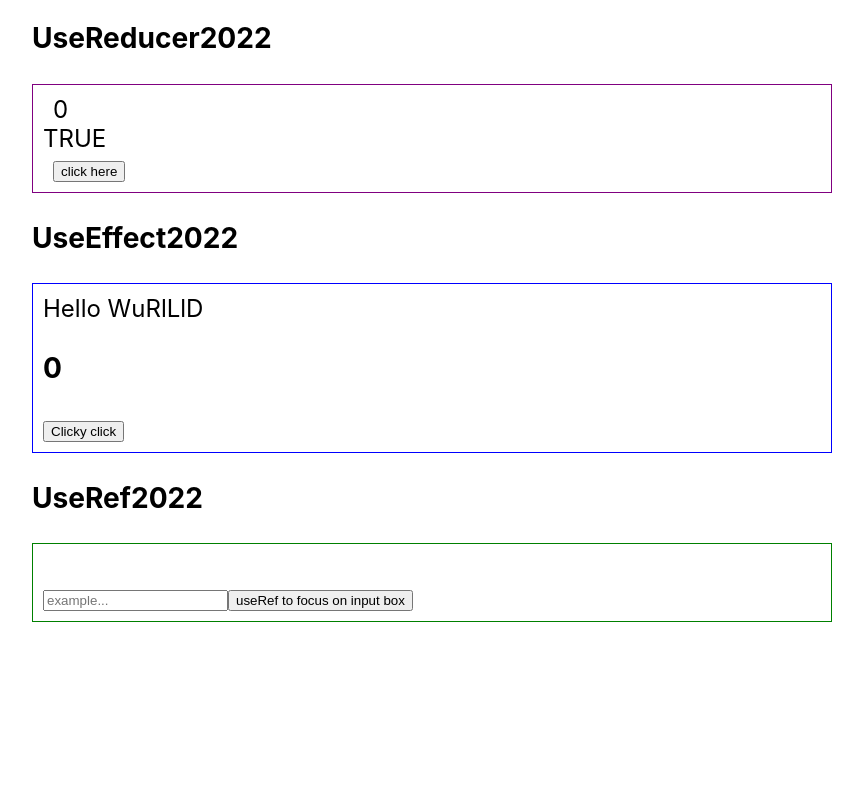
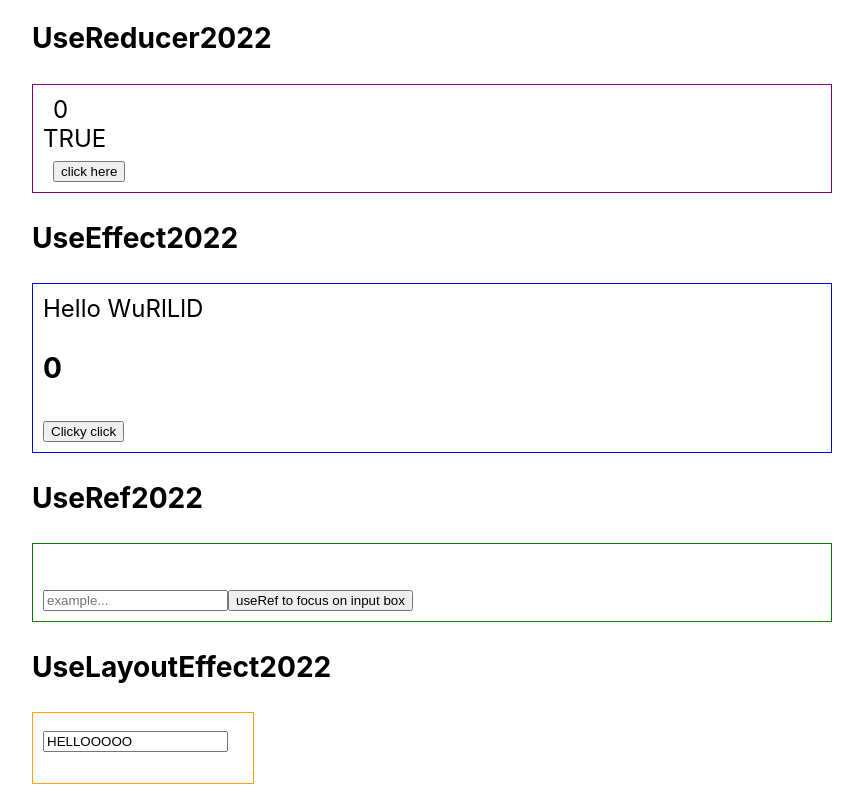
Before and after one commit to jaboulos/ts-hooks, a React (Create React App) app: page / in a window 1280 px wide. Shown: the part 328-1128 px from the top of the page, without its empty margins (208-1071 px from the left). Before the commit the page ends 966 px from the top, so only its background shows below. Built offline with nearby package versions, Linux system fonts and the light colour scheme; no server answers.

Commit message:
add useLayoutEffect2022 hook

```diff
--- a/src/App.tsx
+++ b/src/App.tsx
@@ -11,6 +11,7 @@ import { UseState2 } from './components/2022-hooks-tutorials/UseState2022';
 import { UseReducer2022 } from './components/2022-hooks-tutorials/UseReducer2022';
 import { UseEffect2022 } from './components/2022-hooks-tutorials/UseEffect2022';
 import { UseRef2022 } from './components/2022-hooks-tutorials/UseRef2022';
+import { UseLayoutEffect2022 } from './components/2022-hooks-tutorials/UseLayoutEffect2022';
 
 const App = () => {
   return (
@@ -41,6 +42,8 @@ const App = () => {
       <UseEffect2022 />
       <h3>UseRef2022</h3>
       <UseRef2022 />
+      <h3>UseLayoutEffect2022</h3>
+      <UseLayoutEffect2022 />
     </div>
   );
 };
--- /dev/null
+++ b/src/components/2022-hooks-tutorials/UseLayoutEffect2022.tsx
@@ -0,0 +1,33 @@
+import React, { useLayoutEffect, useEffect, useRef } from 'react';
+
+export const UseLayoutEffect2022 = () => {
+  const inputRef = useRef<any>(null);
+  // is called before useEffect
+  // called before stuff is printed to user
+  useLayoutEffect(() => {
+    console.log('UseLayoutEffect ', inputRef.current.value);
+  }, []);
+
+  // called after DOM is rendered
+  useEffect(() => {
+    inputRef.current.value = 'HELLOOOOO';
+    console.log('USE EFFECT CONSOLE LOG: ', inputRef.current.value);
+  }, []);
+
+  // purpose is to show that the input value is called in layout effect first, then
+  // change the value in useEffect, which is called later, console log the input value
+  // shows the initial value and the new value through targeting the element
+  // with useRef hook
+  return (
+    <div
+      style={{
+        padding: '10px',
+        border: 'solid orange 1px',
+        width: '200px',
+        height: '50px',
+      }}
+    >
+      <input ref={inputRef} value='SOME LONG DEFAULT VALUE' />
+    </div>
+  );
+};
```
